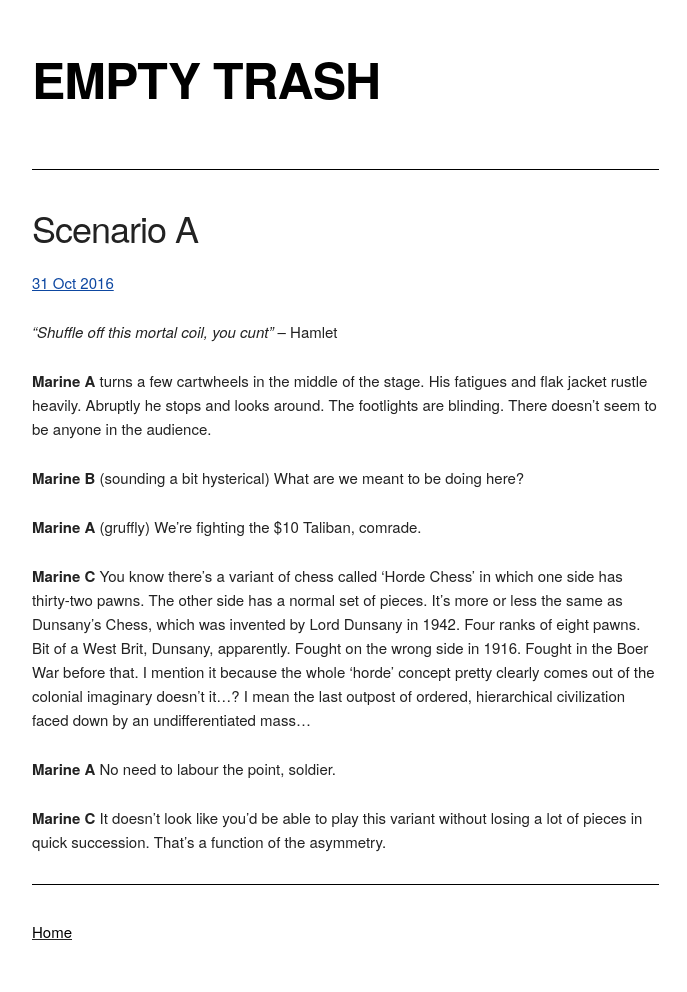
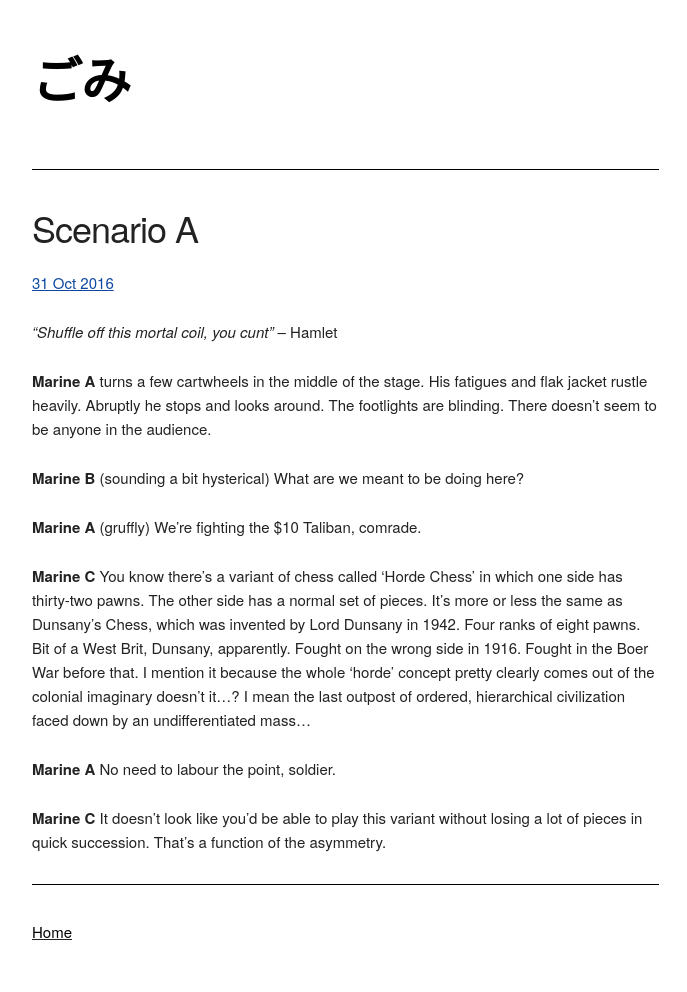
Before and after one commit to mt-trash/mt-trash.github.io, a Jekyll site: the page built from _posts/2016-10-31-scenario-a.md, in a window 1280 px wide. Shown: the whole page, without its empty margins (128-815 px from the left). Built offline with Jekyll 4.4.1, drawn with Linux system fonts in a browser that asks for light colours.

Commit message:
Title change

```diff
--- a/_config.yml
+++ b/_config.yml
@@ -1,4 +1,4 @@
-name: EMPTY TRASH
+name: ごみ
 markdown: kramdown
 url: http://empty-trash.com
 baseurl: /
```
